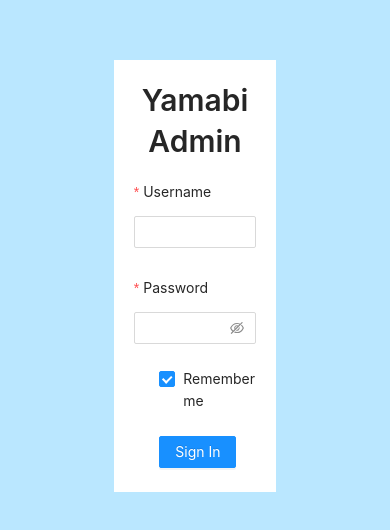
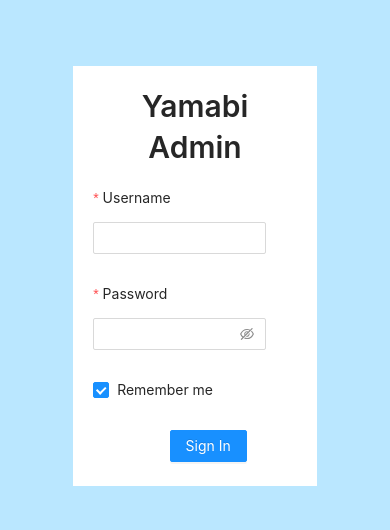
Before and after one commit to thanhtaimrjoe/Yamabi, a React (Create React App) app: page / in a window 390 px wide. Shown: the part 146-676 px from the top of the page. Built offline with nearby package versions, Linux system fonts and the light colour scheme.

Commit message:
Responsive

```diff
--- /dev/null
+++ b/src/components/dimension/Dimension.js
@@ -0,0 +1,24 @@
+import { useState, useEffect } from 'react';
+
+function getWindowDimensions() {
+  const { innerWidth: width, innerHeight: height } = window;
+  return {
+    width,
+    height
+  };
+}
+
+export default function useWindowDimensions() {
+  const [windowDimensions, setWindowDimensions] = useState(getWindowDimensions());
+
+  useEffect(() => {
+    function handleResize() {
+      setWindowDimensions(getWindowDimensions());
+    }
+
+    window.addEventListener('resize', handleResize);
+    return () => window.removeEventListener('resize', handleResize);
+  }, []);
+
+  return windowDimensions;
+}
--- a/src/components/modal/ProductModal.js
+++ b/src/components/modal/ProductModal.js
@@ -255,7 +255,6 @@ function ProductModal(props) {
               name="overview"
               rows={4}
               value={overview}
-              maxLength={360}
               onChange={onTextChange}
             />
           </Col>
--- a/src/components/product-info/ProductInfo.js
+++ b/src/components/product-info/ProductInfo.js
@@ -1,13 +1,16 @@
-import React from "react";
+import React, { useEffect } from "react";
 //ant design
 import { Button, Col, Image, Row, Space, Typography } from "antd";
 import { DeleteFilled, EditFilled } from "@ant-design/icons";
+import useWindowDimensions from "../dimension/Dimension";
 
 const { Title, Text } = Typography;
 
 function ProductInfo(props) {
   //props
   const { product } = props;
+
+  const { height, width } = useWindowDimensions();
 
   //show dialog
   const onShowProductDialog = () => {
@@ -20,13 +23,13 @@ function ProductInfo(props) {
   };
 
   return (
-    <Row align="middle" justify="space-between">
-      <Col xxl={5} xl={6} lg={5} md={6} xs={24}>
+    <Row align="middle" justify={width <= 576 ? "center" : "space-between"}>
+      <Col xxl={5} xl={6} lg={5} md={6} xs={18}>
         <Image src={product.image} />
       </Col>
       <Col xxl={18} xl={17} lg={18} md={17} xs={24}>
-        <Space direction="vertical">
-          <Title>{product.name}</Title>
+        <Space direction="vertical" style={{display: 'flex', marginTop: '20px'}} align={width <= 576 && 'center'}>
+          <Title level={3}>{product.name}</Title>
           <Text>
             <Text strong>Genres:</Text> {product.categoryName}
           </Text>
--- a/src/components/product-overview/ProductOverview.js
+++ b/src/components/product-overview/ProductOverview.js
@@ -9,7 +9,7 @@ function ProductOverview(props) {
   const { product } = props;
   return (
     <Typography>
-      <Title level={3}>Overview:</Title>
+      <Title level={3}>Overview</Title>
       <Paragraph>{product.overview}</Paragraph>
     </Typography>
   );
--- a/src/pages/product-detail/ProductDetailPage.js
+++ b/src/pages/product-detail/ProductDetailPage.js
@@ -335,8 +335,10 @@ function ProductDetailPage(props) {
       <Content>
         <Row justify="center" style={{ minHeight: "87.5vh" }}>
           <Col
-            xl={15}
+          xxl={15}
+            xl={18}
             lg={20}
+            xs={24}
             style={{
               marginTop: "20px",
               padding: "20px",
@@ -370,7 +372,7 @@ function ProductDetailPage(props) {
             >
               <Row
                 justify="space-between"
-                style={{ marginTop: "40px", marginBottom: "10px" }}
+                style={{ marginTop: "20px", marginBottom: "10px" }}
               >
                 <Col>
                   <Title level={3}>List of episode</Title>
@@ -458,7 +460,6 @@ function ProductDetailPage(props) {
           />
         )}
       </Content>
-      <Footer></Footer>
     </Layout>
   );
 }
--- a/src/pages/sign-in/SignInPage.js
+++ b/src/pages/sign-in/SignInPage.js
@@ -15,12 +15,15 @@ import {
   Typography,
 } from "antd";
 import { blue } from "@ant-design/colors";
+import useWindowDimensions from '../../components/dimension/Dimension'
 
 const { Title } = Typography;
 
 function SignInPage(props) {
   //state
   const [isRemember, setIsRemember] = useState(false);
+
+  const { height, width } = useWindowDimensions();
 
   //navigate
   const navigate = useNavigate();
@@ -61,20 +64,21 @@ function SignInPage(props) {
   const onFinishFailed = (errorInfo) => {};
 
   return (
-    <>
       <Row
-        justify="center"
+      justify="center"
         align="middle"
-        style={{ height: "100vh", backgroundColor: blue[1] }}
+        style={{ height: "100vh", width: '100%', backgroundColor: blue[1] }}
       >
         <Col
-          span={10}
+          xl={10}
+          lg={12}
+          md={14}
+          sm={20}
+          xs={15}
           style={{ backgroundColor: "white", padding: "20px 20px 0px 20px" }}
         >
           <Form
             name="basic"
-            labelCol={{ span: 5 }}
-            wrapperCol={{ span: 16 }}
             initialValues={{ remember: true }}
             onFinish={onFinish}
             onFinishFailed={onFinishFailed}
@@ -86,6 +90,7 @@ function SignInPage(props) {
             <Form.Item
               label="Username"
               name="username"
+              style={width <= 480 && {width: '85%'}}
               rules={[
                 { required: true, message: "Please input your username!" },
               ]}
@@ -95,6 +100,7 @@ function SignInPage(props) {
             <Form.Item
               label="Password"
               name="password"
+              style={width <= 480 && {width: '85%'}}
               rules={[
                 { required: true, message: "Please input your password!" },
               ]}
@@ -104,11 +110,11 @@ function SignInPage(props) {
             <Form.Item
               name="remember"
               valuePropName="checked"
-              wrapperCol={{ offset: 5 }}
+              wrapperCol={width > 480 && { offset: 5 }}
             >
               <Checkbox>Remember me</Checkbox>
             </Form.Item>
-            <Form.Item wrapperCol={{ offset: 5 }}>
+            <Form.Item wrapperCol={width > 480 ? { offset: 5 } : { offset: 9 }}>
               <Button type="primary" htmlType="submit">
                 Sign In
               </Button>
@@ -116,7 +122,6 @@ function SignInPage(props) {
           </Form>
         </Col>
       </Row>
-    </>
   );
 }
 
```
